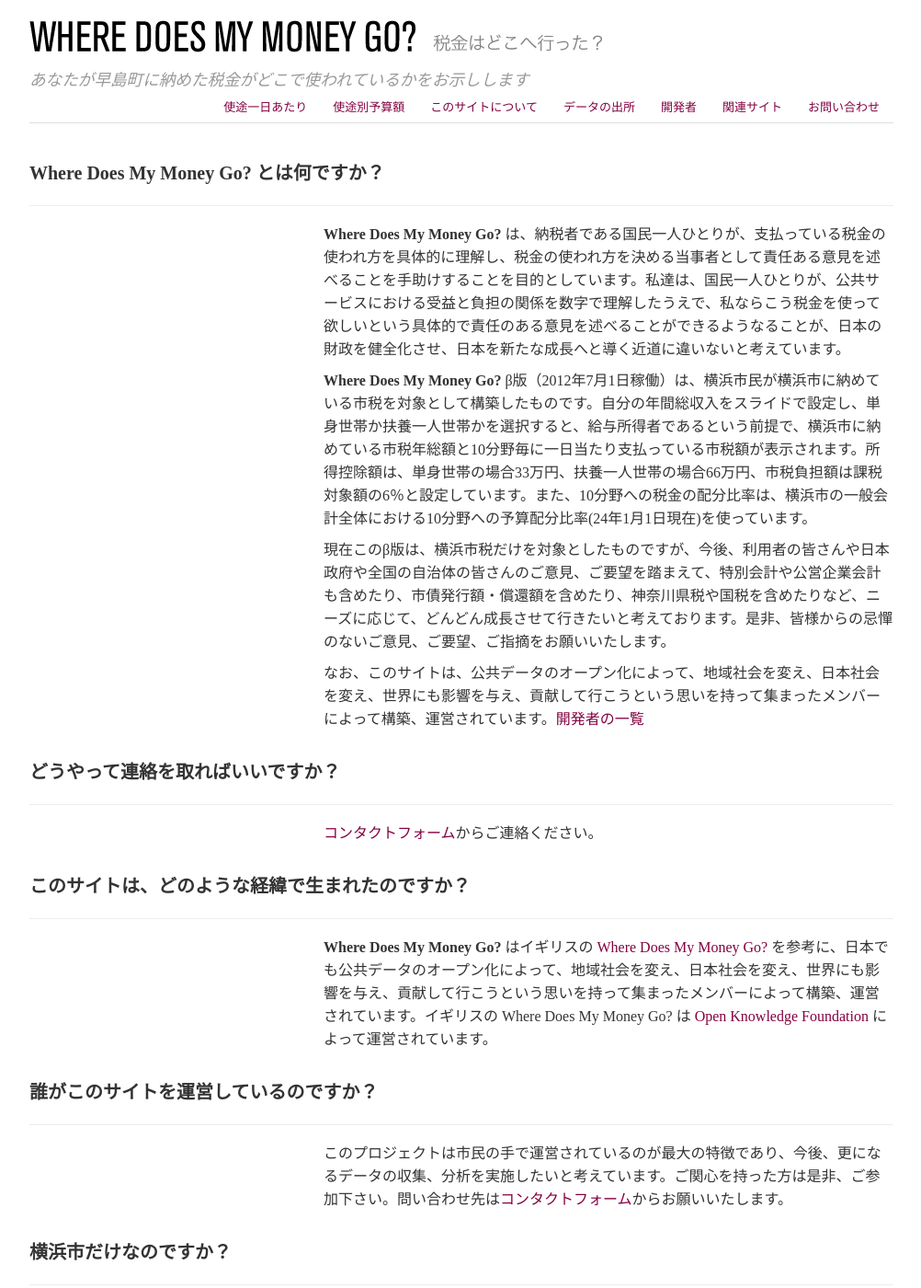
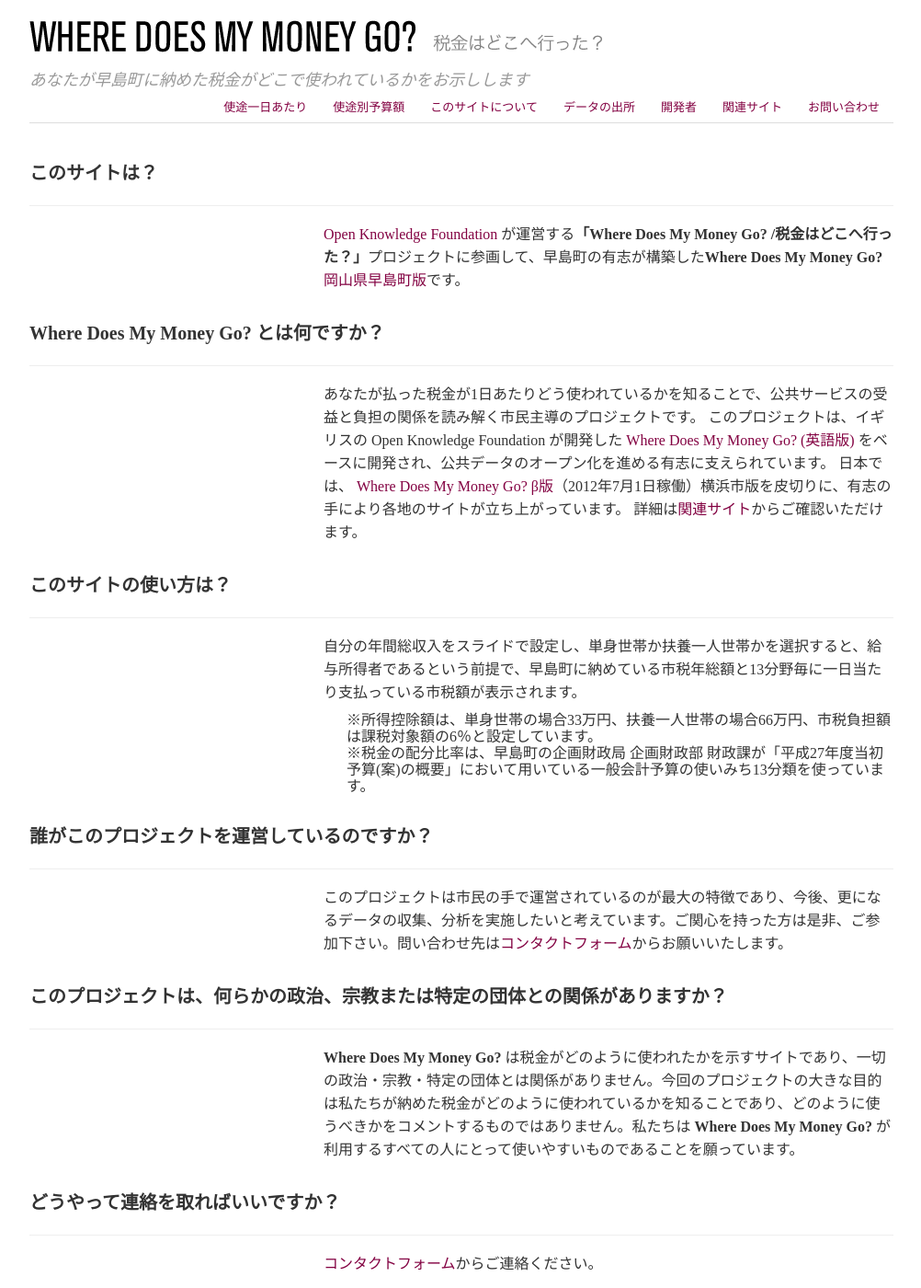
Before and after one commit to data-cradle/spending-hayashima, a Jekyll site: the page built from about.html, in a window 1280 px wide and 1400 px high. Shown: the whole window at 92% size, without its empty margins (138-1140 px from the left). Built offline with Jekyll 4.4.1, drawn with Linux system fonts in a browser that asks for light colours; nearby versions of some CDN libraries; some of the changed text lies outside the part shown.

Commit message:
update city name

```diff
--- a/about.html
+++ b/about.html
@@ -3,17 +3,51 @@
 title: About
 ---
 
+<h2 class="page-header">このサイトは？</h2>
+
+<div class="row">
+  <div class="span8 offset4">
+    <p><a href="http://okfn.org/">Open Knowledge Foundation</a> が運営する<strong>「Where Does My Money Go? /税金はどこへ行った？」</strong>プロジェクトに参画して、早島町の有志が構築した<strong>Where Does My Money Go?</strong><a href="http://map.goo.ne.jp/ocn/?address=%E5%B2%A1%E5%B1%B1%E7%9C%8C%E5%80%89%E6%95%B7%E5%B8%82%E7%89%88%E3%81%A7%E3%81%99%E3%80%82&ZM=9&SZ=480,360">岡山県早島町版</a>です。</p>
+</div>
+</div>
 <h2 class="page-header">Where Does My Money Go? とは何ですか？</h2>
 
 <div class="row">
   <div class="span8 offset4">
-    <p><strong>Where Does My Money Go?</strong> は、納税者である国民一人ひとりが、支払っている税金の使われ方を具体的に理解し、税金の使われ方を決める当事者として責任ある意見を述べることを手助けすることを目的としています。私達は、国民一人ひとりが、公共サービスにおける受益と負担の関係を数字で理解したうえで、私ならこう税金を使って欲しいという具体的で責任のある意見を述べることができるようなることが、日本の財政を健全化させ、日本を新たな成長へと導く近道に違いないと考えています。</p>
+    <p>あなたが払った税金が1日あたりどう使われているかを知ることで、公共サービスの受益と負担の関係を読み解く市民主導のプロジェクトです。
+    このプロジェクトは、イギリスの Open Knowledge Foundation が開発した <a href="http://www.wheredoesmymoneygo.org/">Where Does My Money Go? (英語版) </a>をベースに開発され、公共データのオープン化を進める有志に支えられています。
+    日本では、<a href="http://yokohama.spending.jp/"> Where Does My Money Go? β版</a>（2012年7月1日稼働）横浜市版を皮切りに、有志の手により各地のサイトが立ち上がっています。
+    詳細は<a href="http://kurashiki.spending.jp/links.html">関連サイト</a>からご確認いただけます。</p>
+  </div>
+</div>
 
-    <p><strong>Where Does My Money Go?</strong> β版（2012年7月1日稼働）は、横浜市民が横浜市に納めている市税を対象として構築したものです。自分の年間総収入をスライドで設定し、単身世帯か扶養一人世帯かを選択すると、給与所得者であるという前提で、横浜市に納めている市税年総額と10分野毎に一日当たり支払っている市税額が表示されます。所得控除額は、単身世帯の場合33万円、扶養一人世帯の場合66万円、市税負担額は課税対象額の6％と設定しています。また、10分野への税金の配分比率は、横浜市の一般会計全体における10分野への予算配分比率(24年1月1日現在)を使っています。</p>
 
-    <p>現在このβ版は、横浜市税だけを対象としたものですが、今後、利用者の皆さんや日本政府や全国の自治体の皆さんのご意見、ご要望を踏まえて、特別会計や公営企業会計も含めたり、市債発行額・償還額を含めたり、神奈川県税や国税を含めたりなど、ニーズに応じて、どんどん成長させて行きたいと考えております。是非、皆様からの忌憚のないご意見、ご要望、ご指摘をお願いいたします。</p>
+<h2 class="page-header"><a name="supported-by"></a> このサイトの使い方は？ </h2>
 
-    <p>なお、このサイトは、公共データのオープン化によって、地域社会を変え、日本社会を変え、世界にも影響を与え、貢献して行こうという思いを持って集まったメンバーによって構築、運営されています。<a href="about.html">開発者の一覧</a></p>
+<div class="row">
+  <div class="span8 offset4">
+    <p>自分の年間総収入をスライドで設定し、単身世帯か扶養一人世帯かを選択すると、給与所得者であるという前提で、早島町に納めている市税年総額と13分野毎に一日当たり支払っている市税額が表示されます。
+    <ul>
+      <li style="list-style:none">※所得控除額は、単身世帯の場合33万円、扶養一人世帯の場合66万円、市税負担額は課税対象額の6％と設定しています。</li>
+      <li style="list-style:none">※税金の配分比率は、早島町の企画財政局 企画財政部 財政課が「平成27年度当初予算(案)の概要」において用いている一般会計予算の使いみち13分類を使っています。</li>
+    </ul>
+    </p>
+
+  </div>
+</div>
+
+<h2 class="page-header">誰がこのプロジェクトを運営しているのですか？</h2>
+
+<div class="row">
+  <div class="span8 offset4">
+    <p>このプロジェクトは市民の手で運営されているのが最大の特徴であり、今後、更になるデータの収集、分析を実施したいと考えています。ご関心を持った方は是非、ご参加下さい。問い合わせ先は<a href="contact.html">コンタクトフォーム</a>からお願いいたします。
+  </div>
+</div>
+
+<h2 class="page-header">このプロジェクトは、何らかの政治、宗教または特定の団体との関係がありますか？</h2>
+<div class="row">
+  <div class="span8 offset4">
+    <p><strong>Where Does My Money Go?</strong> は税金がどのように使われたかを示すサイトであり、一切の政治・宗教・特定の団体とは関係がありません。今回のプロジェクトの大きな目的は私たちが納めた税金がどのように使われているかを知ることであり、どのように使うべきかをコメントするものではありません。私たちは <strong>Where Does My Money Go?</strong> が利用するすべての人にとって使いやすいものであることを願っています。</p>
   </div>
 </div>
 
@@ -21,42 +55,7 @@
 
 <div class="row">
   <div class="span8 offset4">
-    <p><a href="contact.html">コンタクトフォーム</a>からご連絡ください。</p>
+    <p><a href="contact.html">コンタクトフォーム</a>からご連絡ください。</p><br>このサイトは、<strong>高梁川流域オープンデータポータルサイト「<a href="dhttp://dataeye.jp/pages/content/index.html">dataeye データから見えるもの</a>」</strong>のコンテンツの一つです。
+ご意見・ご要望がございましたら、<strong>「<a href="http://dataeye.jp/contact/contact_register/index.html">dataeye アイデアボックス</a>」</strong>からご連絡ください。
   </div>
 </div>
-
-<h2 class="page-header"><a name="supported-by"></a> このサイトは、どのような経緯で生まれたのですか？ </h2>
-
-<div class="row">
-  <div class="span8 offset4">
-    <p><strong>Where Does My Money Go?</strong> はイギリスの <a href="http://www.wheredoesmymoneygo.org/">Where Does My Money Go?</a> を参考に、日本でも公共データのオープン化によって、地域社会を変え、日本社会を変え、世界にも影響を与え、貢献して行こうという思いを持って集まったメンバーによって構築、運営されています。イギリスの Where Does My Money Go? は <a href="http://okfn.org/">Open Knowledge Foundation</a> によって運営されています。</p>
-
-  </div>
-</div>
-
-
-<h2 class="page-header">誰がこのサイトを運営しているのですか？</h2>
-
-<div class="row">
-  <div class="span8 offset4">
-    <p>このプロジェクトは市民の手で運営されているのが最大の特徴であり、今後、更になるデータの収集、分析を実施したいと考えています。ご関心を持った方は是非、ご参加下さい。問い合わせ先は<a href="contact.html">コンタクトフォーム</a>からお願いいたします。</p>
-    </p>
-  </div>
-</div>
-
-<h2 class="page-header">横浜市だけなのですか？</h2>
-
-<div class="row">
-  <div class="span8 offset4">
-    <p>各地の有志の手により、横浜以外にもサイトが立ち上がっています。詳細は<a href="links.html">関連サイト</a>からご確認いただけます。</p>
-    </p>
-  </div>
-</div>
-
-
-<h2 class="page-header">このプロジェクトは、何らかの政治、宗教または特定の団体との関係がありますか？</h2>
-<div class="row">
-  <div class="span8 offset4">
-    <p><strong>Where Does My Money Go?</strong> は横浜市税がどのように使われたかを示すサイトであり、一切の政治・宗教・特定の団体とは関係がありません。また、横浜市税を何に使うべきで、何に使うべきでないのかを主張するサイトでもありません。今回のプロジェクトの大きな目的は私たちが納めた税金がどのように使われているかを知ることであり、どのように使うべきかをコメントするものではありません。私たちは <strong>Where Does My Money Go?</strong> が利用するすべての人にとって使いやすいものであることを願っています。</p>
-  </div>
-</div>
```
